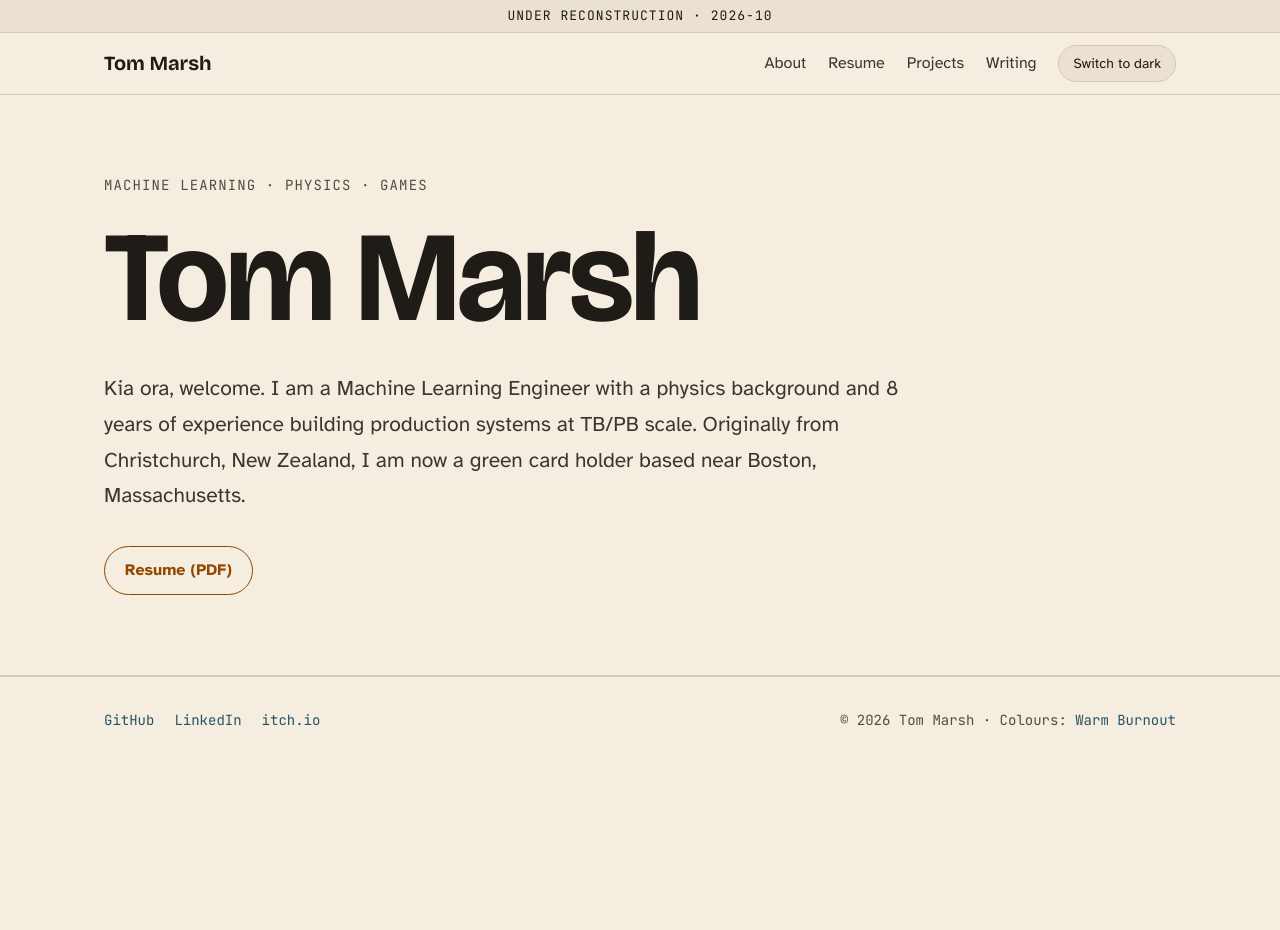
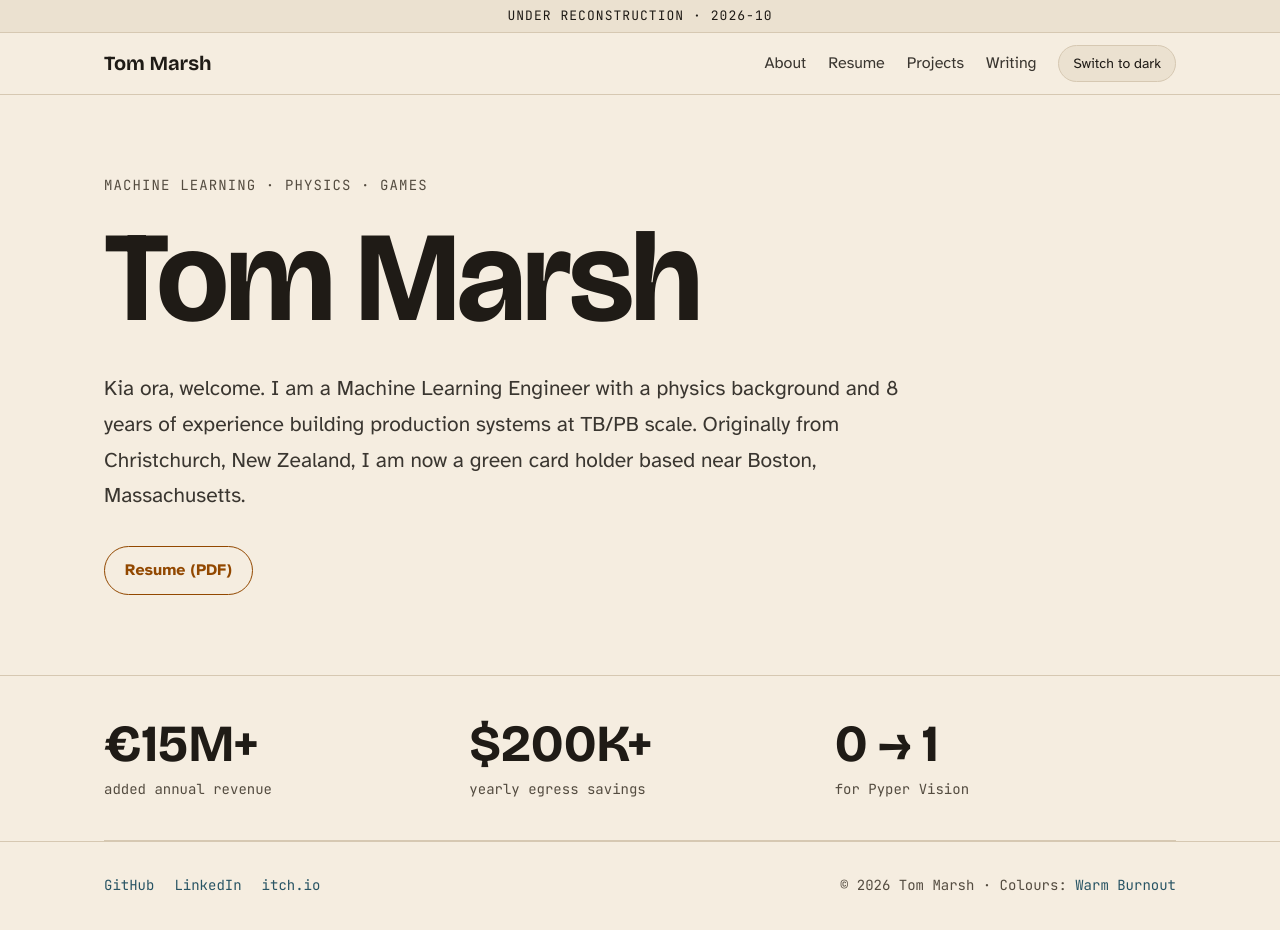
Before and after one commit to Graphight/Graphight.github.io, a Jekyll site: the page built from index.md, in a window 1280 px wide and 930 px high. Built offline with Jekyll 4.4.1, drawn with Linux system fonts in a browser that asks for light colours.

Commit message:
home: add the three headline numbers

```diff
--- a/assets/css/site.scss
+++ b/assets/css/site.scss
@@ -137,6 +137,17 @@ th { background: var(--surf); color: var(--hi); }
 }
 .button:hover { text-decoration: none; background: var(--surf); }
 
+.stats {
+  display: grid;
+  grid-template-columns: repeat(auto-fit, minmax(200px, 1fr));
+  gap: 24px;
+  margin: 0;
+  padding: 40px 0;
+  border-bottom: 1px solid var(--line);
+}
+.stats dt { font: 700 clamp(36px, 5vw, 52px)/1.1 $display; color: var(--hi); }
+.stats dd { margin: 6px 0 0; font: 14px/1.5 $mono; color: var(--mute); }
+
 .article-end {
   display: flex;
   flex-wrap: wrap;
--- a/index.md
+++ b/index.md
@@ -12,3 +12,11 @@ layout: default
     </p>
   </div>
 </section>
+
+<section class="wrap">
+  <dl class="stats">
+    <div><dt>€15M+</dt><dd>added annual revenue</dd></div>
+    <div><dt>$200K+</dt><dd>yearly egress savings</dd></div>
+    <div><dt>0 → 1</dt><dd>for Pyper Vision</dd></div>
+  </dl>
+</section>
```
